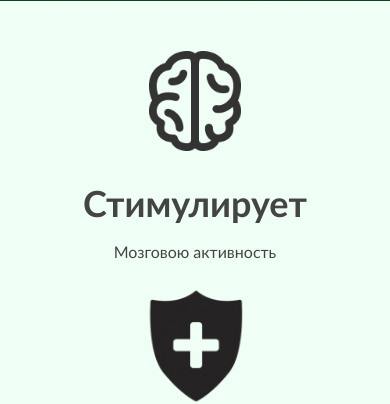
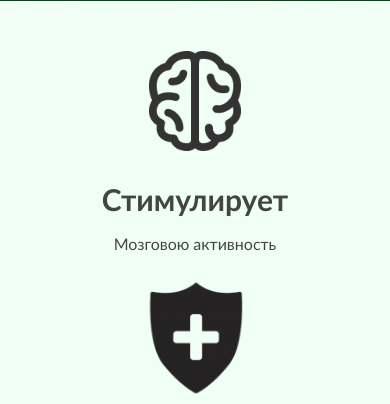
Before and after one commit to darexu/landing-page-tea, a plain HTML site: page index.html in a window 390 px wide. Shown: the part 702-1106 px from the top of the page. Drawn offline with Linux system fonts and the light colour scheme.

Commit message:
@media title-medium fix

```diff
--- a/css/text.css
+++ b/css/text.css
@@ -52,3 +52,9 @@ body {
     font-size: 30px;
   }
 }
+
+@media (max-width: 820px) {
+  .title-medium {
+    font-size: 30px;
+  }
+}
```
